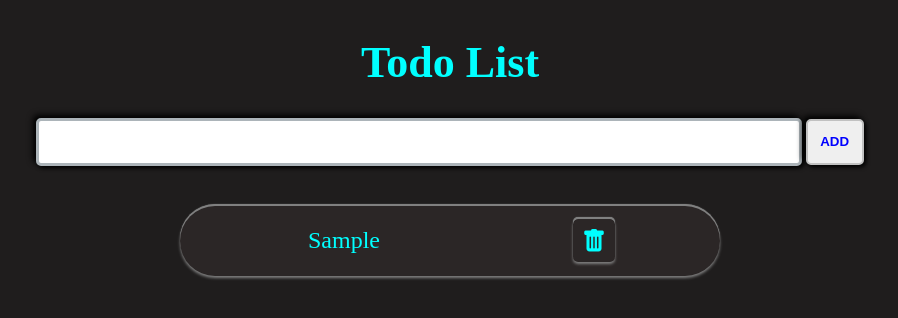
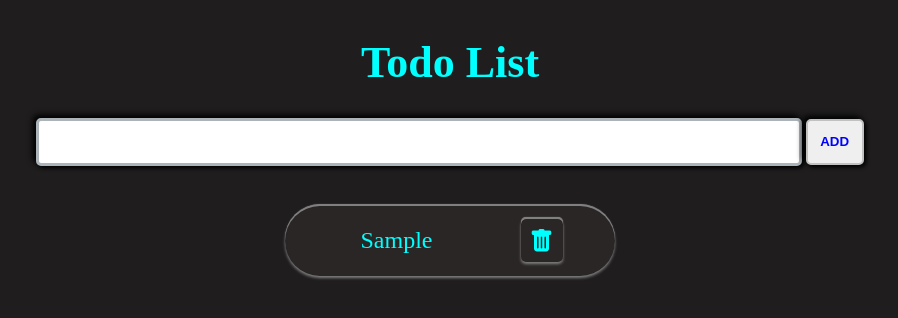
Before and after one commit to MudassirSagheer/ms-todo, a plain HTML site: page index.html in a window 1280 px wide. Both pictures are taken after typing "Sample" into the empty fields and a click on the button "ADD". Shown: the whole page, without its empty margins (190-1088 px from the left). Drawn offline with nearby package versions, Linux system fonts and the light colour scheme.

Commit message:
Update index.html

```diff
--- a/index.html
+++ b/index.html
@@ -65,7 +65,7 @@
   align-items: center;
   justify-content: space-around;
 
-  min-width: 500px;
+  min-width: 290px;
 
   border-radius: 45px;
   box-shadow: 0 -2px 0px gray ,0 0px 0px gray,0 -2px 1px gray,0 2px 3px gray;
```
